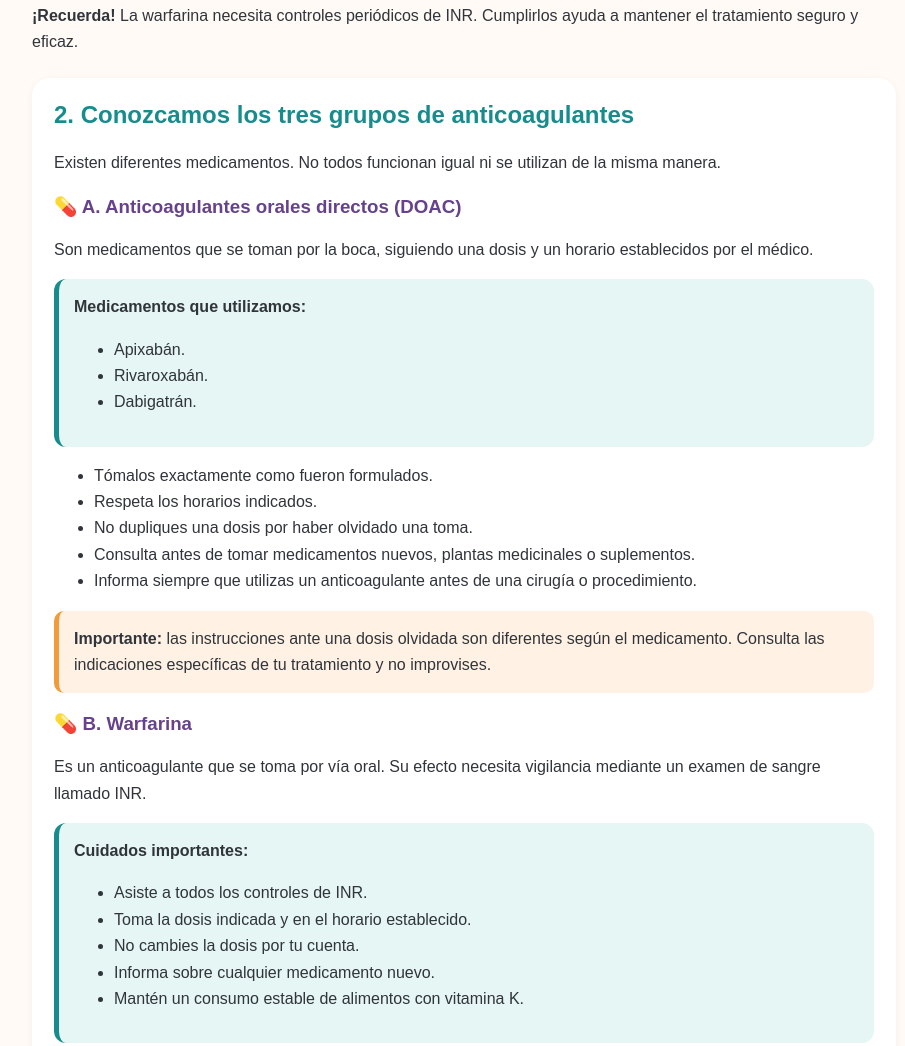
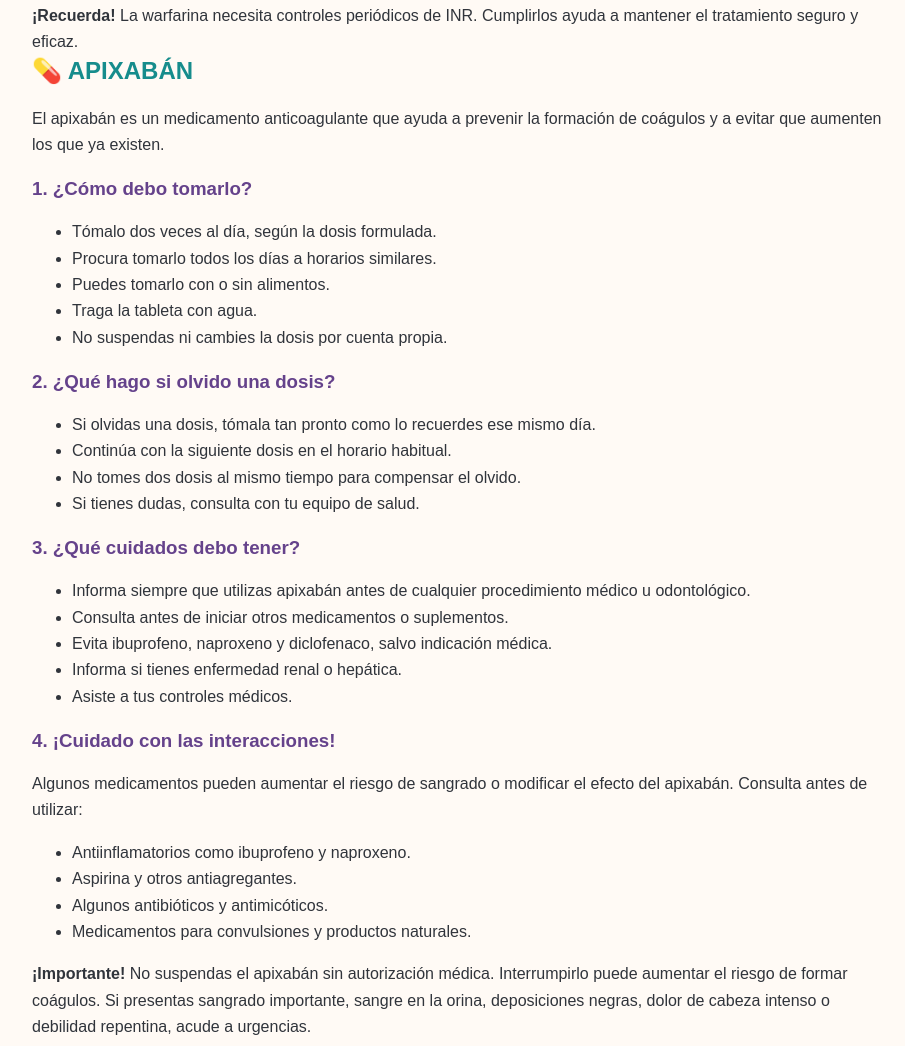
Before and after one commit to Transformarte-educacion/Transformarte-Educacion, a plain HTML site: page anticoagulacion.html in a window 1280 px wide. Shown: the part 2853-3899 px from the top of the page, without its empty margins (176-1081 px from the left). Drawn offline with Linux system fonts and the light colour scheme.

Commit message:
Agrega educación sobre uso seguro de apixabán

```diff
--- a/anticoagulacion.html
+++ b/anticoagulacion.html
@@ -280,6 +280,68 @@ footer {
     <strong>¡Recuerda!</strong>
     La warfarina necesita controles periódicos de INR.
     Cumplirlos ayuda a mantener el tratamiento seguro y eficaz.
+  </div>
+</section>
+  <section id="apixaban">
+  <h2>💊 APIXABÁN</h2>
+
+  <p>
+    El apixabán es un medicamento anticoagulante que ayuda a prevenir
+    la formación de coágulos y a evitar que aumenten los que ya existen.
+  </p>
+
+  <div class="info">
+    <h3>1. ¿Cómo debo tomarlo?</h3>
+    <ul>
+      <li>Tómalo dos veces al día, según la dosis formulada.</li>
+      <li>Procura tomarlo todos los días a horarios similares.</li>
+      <li>Puedes tomarlo con o sin alimentos.</li>
+      <li>Traga la tableta con agua.</li>
+      <li>No suspendas ni cambies la dosis por cuenta propia.</li>
+    </ul>
+  </div>
+
+  <div class="info">
+    <h3>2. ¿Qué hago si olvido una dosis?</h3>
+    <ul>
+      <li>Si olvidas una dosis, tómala tan pronto como lo recuerdes ese mismo día.</li>
+      <li>Continúa con la siguiente dosis en el horario habitual.</li>
+      <li>No tomes dos dosis al mismo tiempo para compensar el olvido.</li>
+      <li>Si tienes dudas, consulta con tu equipo de salud.</li>
+    </ul>
+  </div>
+
+  <div class="info">
+    <h3>3. ¿Qué cuidados debo tener?</h3>
+    <ul>
+      <li>Informa siempre que utilizas apixabán antes de cualquier procedimiento médico u odontológico.</li>
+      <li>Consulta antes de iniciar otros medicamentos o suplementos.</li>
+      <li>Evita ibuprofeno, naproxeno y diclofenaco, salvo indicación médica.</li>
+      <li>Informa si tienes enfermedad renal o hepática.</li>
+      <li>Asiste a tus controles médicos.</li>
+    </ul>
+  </div>
+
+  <div class="alerta">
+    <h3>4. ¡Cuidado con las interacciones!</h3>
+    Algunos medicamentos pueden aumentar el riesgo de sangrado
+    o modificar el efecto del apixabán.
+    Consulta antes de utilizar:
+    <ul>
+      <li>Antiinflamatorios como ibuprofeno y naproxeno.</li>
+      <li>Aspirina y otros antiagregantes.</li>
+      <li>Algunos antibióticos y antimicóticos.</li>
+      <li>Medicamentos para convulsiones y productos naturales.</li>
+    </ul>
+  </div>
+
+  <div class="alerta">
+    <strong>¡Importante!</strong>
+    No suspendas el apixabán sin autorización médica.
+    Interrumpirlo puede aumentar el riesgo de formar coágulos.
+    Si presentas sangrado importante, sangre en la orina,
+    deposiciones negras, dolor de cabeza intenso o debilidad
+    repentina, acude a urgencias.
   </div>
 </section>
 
```
